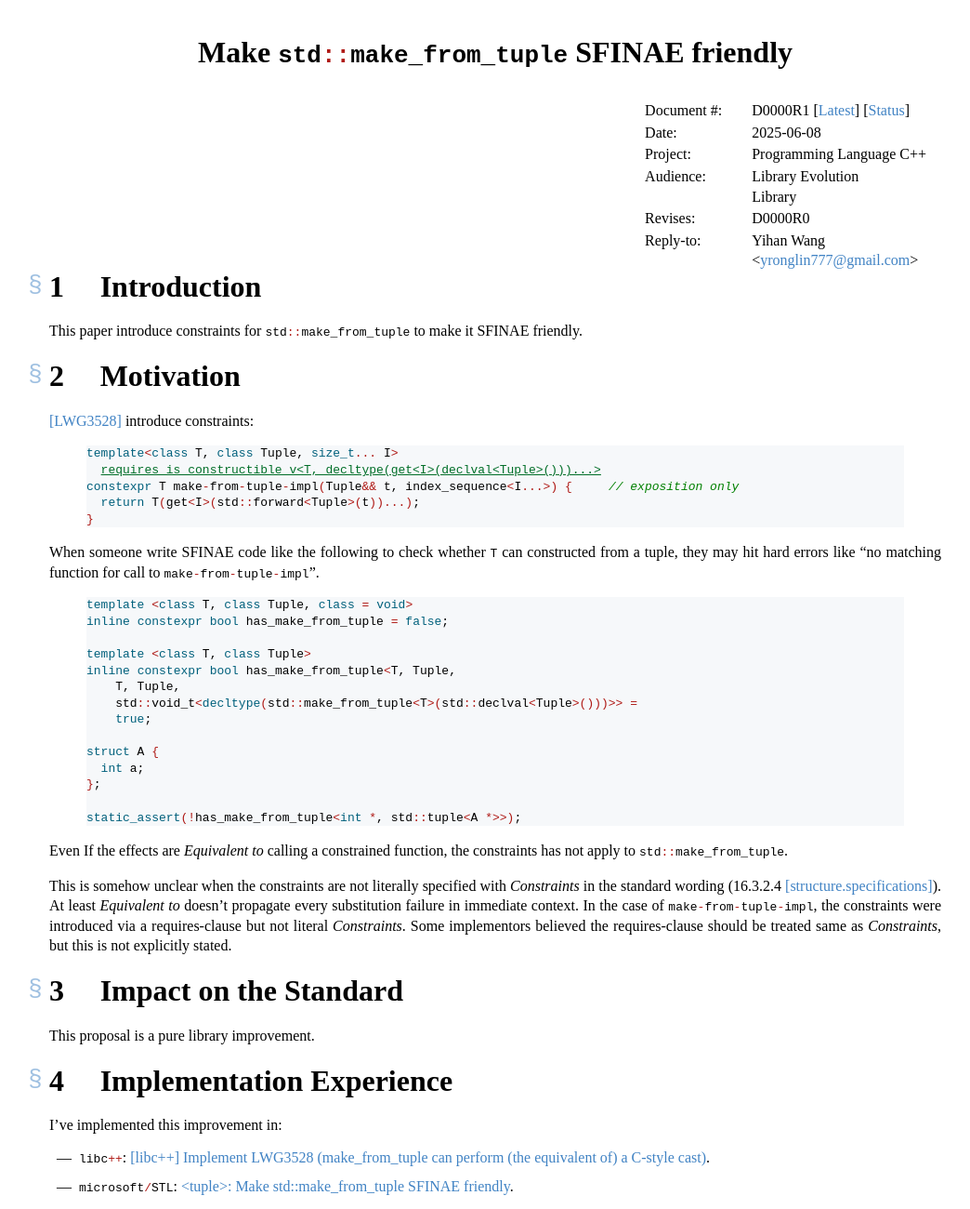
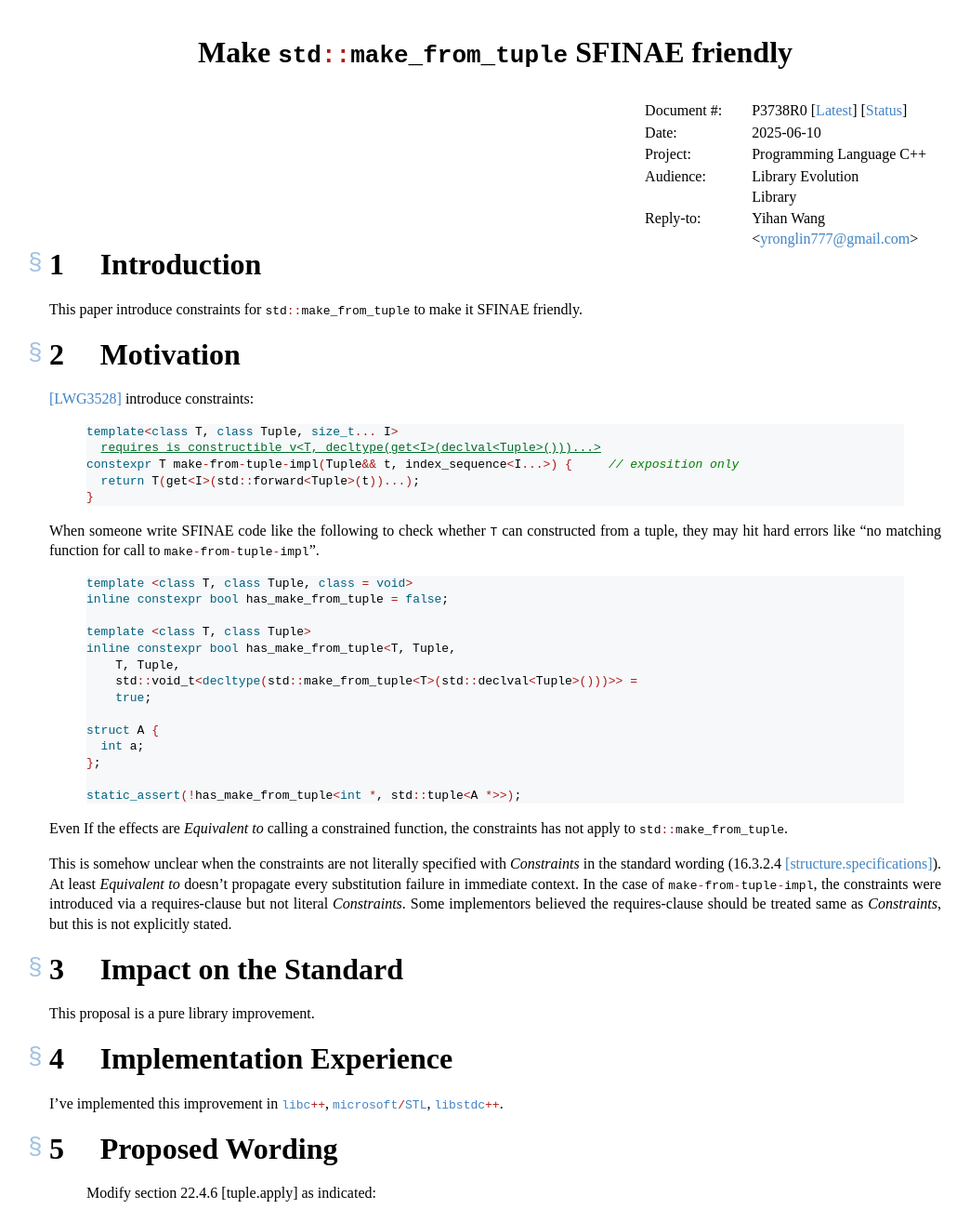
Before and after one commit to yronglin/yronglin.github.io, a plain HTML site: page wg21-papers/P3738R0.html in a window 1280 px wide. Shown: the part 40-1340 px from the top of the page at 93% size, without its empty margins (107-1151 px from the left). Drawn offline with Linux system fonts and the light colour scheme.

Commit message:
[P3738R0] Add libstdc++ implementation
Signed-off-by: yronglin <yronglin777@gmail.com>

```diff
--- a/wg21-papers/0001-make_from_tuple_SFINAE_friendly.html
+++ b/wg21-papers/P3738R0.html
@@ -4,7 +4,7 @@
   <meta charset="utf-8" />
   <meta name="generator" content="mpark/wg21" />
   <meta name="viewport" content="width=device-width, initial-scale=1.0, user-scalable=yes" />
-  <meta name="dcterms.date" content="2025-06-08" />
+  <meta name="dcterms.date" content="2025-06-10" />
   <title>Make `std::make_from_tuple` SFINAE friendly</title>
   <style>
       code{white-space: pre-wrap;}
@@ -425,14 +425,14 @@ SFINAE friendly</h1>
   <tr>
     <td>Document #:</td>
     <td>
-      D0000R1
-      [<a href="https://wg21.link/P0000">Latest</a>]
-      [<a href="https://wg21.link/P0000/status">Status</a>]
+      P3738R0
+      [<a href="https://wg21.link/P3738">Latest</a>]
+      [<a href="https://wg21.link/P3738/status">Status</a>]
     </td>
   </tr>
   <tr>
     <td>Date:</td>
-    <td>2025-06-08</td>
+    <td>2025-06-10</td>
   </tr>
   <tr>
     <td style="vertical-align:top">Project:</td>
@@ -444,10 +444,6 @@ SFINAE friendly</h1>
       Library Evolution<br>
       Library<br>
     </td>
-  </tr>
-  <tr>
-    <td>Revises: </td>
-    <td>D0000R0</td>
   </tr>
   <tr>
     <td style="vertical-align:top">Reply-to:</td>
@@ -504,15 +500,9 @@ explicitly stated.</p>
 <h1 data-number="3" id="impact-on-the-standard"><span class="header-section-number">3</span> Impact on the Standard<a href="#impact-on-the-standard" class="self-link"></a></h1>
 <p>This proposal is a pure library improvement.</p>
 <h1 data-number="4" id="implementation-experience"><span class="header-section-number">4</span> Implementation Experience<a href="#implementation-experience" class="self-link"></a></h1>
-<p>I’ve implemented this improvement in:</p>
-<ul>
-<li><code class="sourceCode cpp">libc<span class="op">++</span></code>:
-<a href="https://github.com/llvm/llvm-project/pull/85263">[libc++]
-Implement LWG3528 (make_from_tuple can perform (the equivalent of) a
-C-style cast)</a>.</li>
-<li><code class="sourceCode cpp">microsoft<span class="op">/</span>STL</code>: <a href="https://github.com/microsoft/STL/pull/4528">&lt;tuple&gt;: Make
-std::make_from_tuple SFINAE friendly</a>.</li>
-</ul>
+<p>I’ve implemented this improvement in <a href="https://github.com/llvm/llvm-project/pull/85263"><code class="sourceCode cpp">libc<span class="op">++</span></code></a>,
+<a href="https://github.com/microsoft/STL/pull/4528"><code class="sourceCode cpp">microsoft<span class="op">/</span>STL</code></a>,
+<a href="https://gcc.gnu.org/git/?p=gcc.git;a=commit;h=73edc003c0a8f0badc7027e6deefd3a573300b03"><code class="sourceCode cpp">libstdc<span class="op">++</span></code></a>.</p>
 <h1 data-number="5" id="proposed-wording"><span class="header-section-number">5</span> Proposed Wording<a href="#proposed-wording" class="self-link"></a></h1>
 <blockquote>
 <p>Modify section 22.4.6 [tuple.apply] as indicated:</p>
```
Also changed, not shown: 2 other files.
